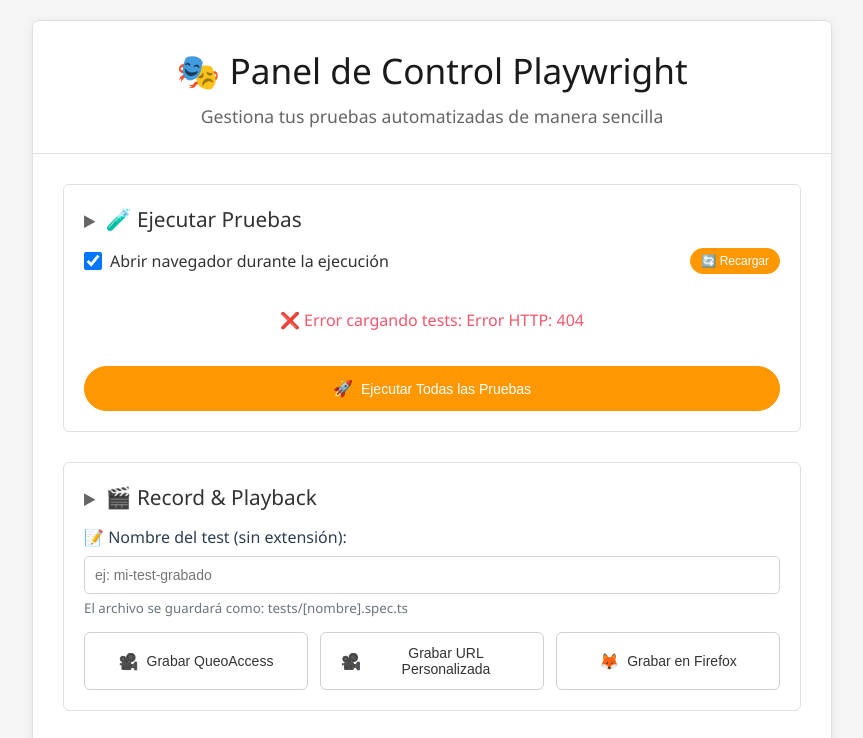
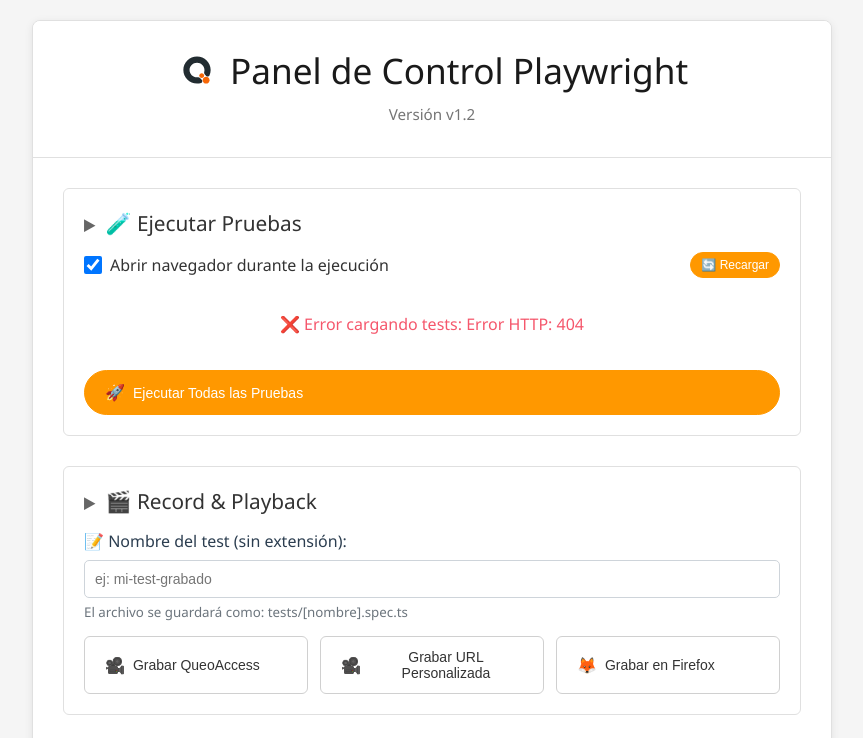
Before and after one commit to Jhon202211/qapanel, a website: page playwright-panel.html in a window 1280 px wide. Shown: the top 738 px of the page, without its empty margins (208-1071 px from the left). Drawn offline with Linux system fonts and the light colour scheme; no server answers.

Commit message:
Actualizar panel: agregar logo Queo, versión v1.2 y alineación izquierda en botones de tests

```diff
--- a/playwright-panel.html
+++ b/playwright-panel.html
@@ -42,6 +42,24 @@
             margin-bottom: 10px;
             font-weight: 400;
             color: #1a1a1a;
+            display: flex;
+            align-items: center;
+            justify-content: center;
+            gap: 12px;
+        }
+
+        .header h1 img {
+            height: 1.2em;
+            width: auto;
+            vertical-align: middle;
+        }
+
+        .header .version {
+            color: #666666;
+            font-size: 0.95em;
+            margin-bottom: 8px;
+            font-weight: 500;
+            opacity: 0.9;
         }
 
         .header p {
@@ -95,7 +113,7 @@
             transition: all 0.2s ease;
             display: flex;
             align-items: center;
-            justify-content: center;
+            justify-content: flex-start;
             gap: 8px;
             text-decoration: none;
             background: #ffffff;
@@ -329,8 +347,8 @@
 <body>
     <div class="container">
         <div class="header">
-            <h1>🎭 Panel de Control Playwright</h1>
-            <p>Gestiona tus pruebas automatizadas de manera sencilla</p>
+            <h1><img src="src/queosmall.svg" alt="Queo"> Panel de Control Playwright</h1>
+            <p class="version">Versión v1.2</p>
         </div>
 
         <div class="panel">
```
Also changed, not shown: src/queosmall.svg (added), tests/list_companies.spec.ts (renamed from tests/listar_empresas.spec.ts), tests/search_company.spec.ts (renamed from tests/buscar_empresas.spec.ts).
